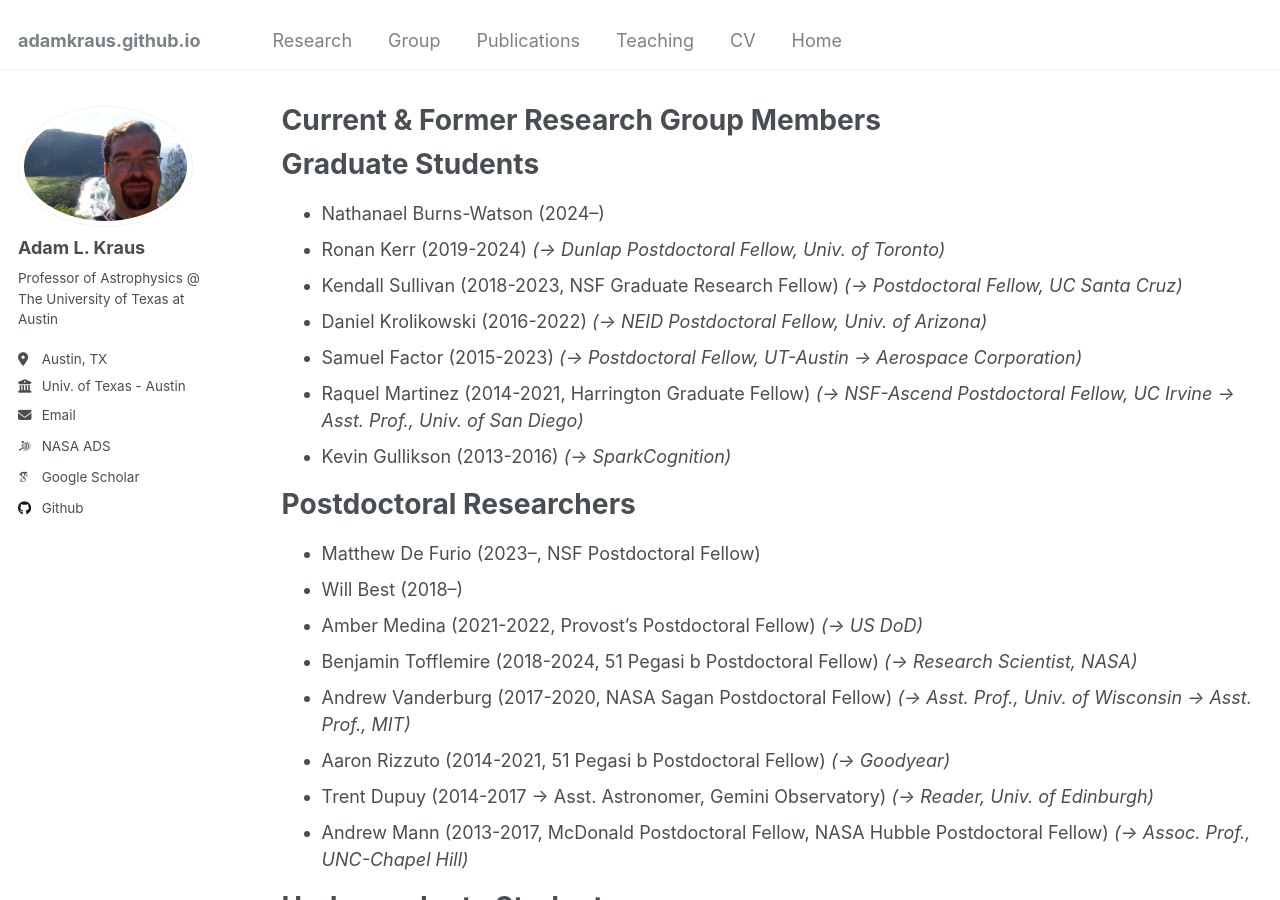
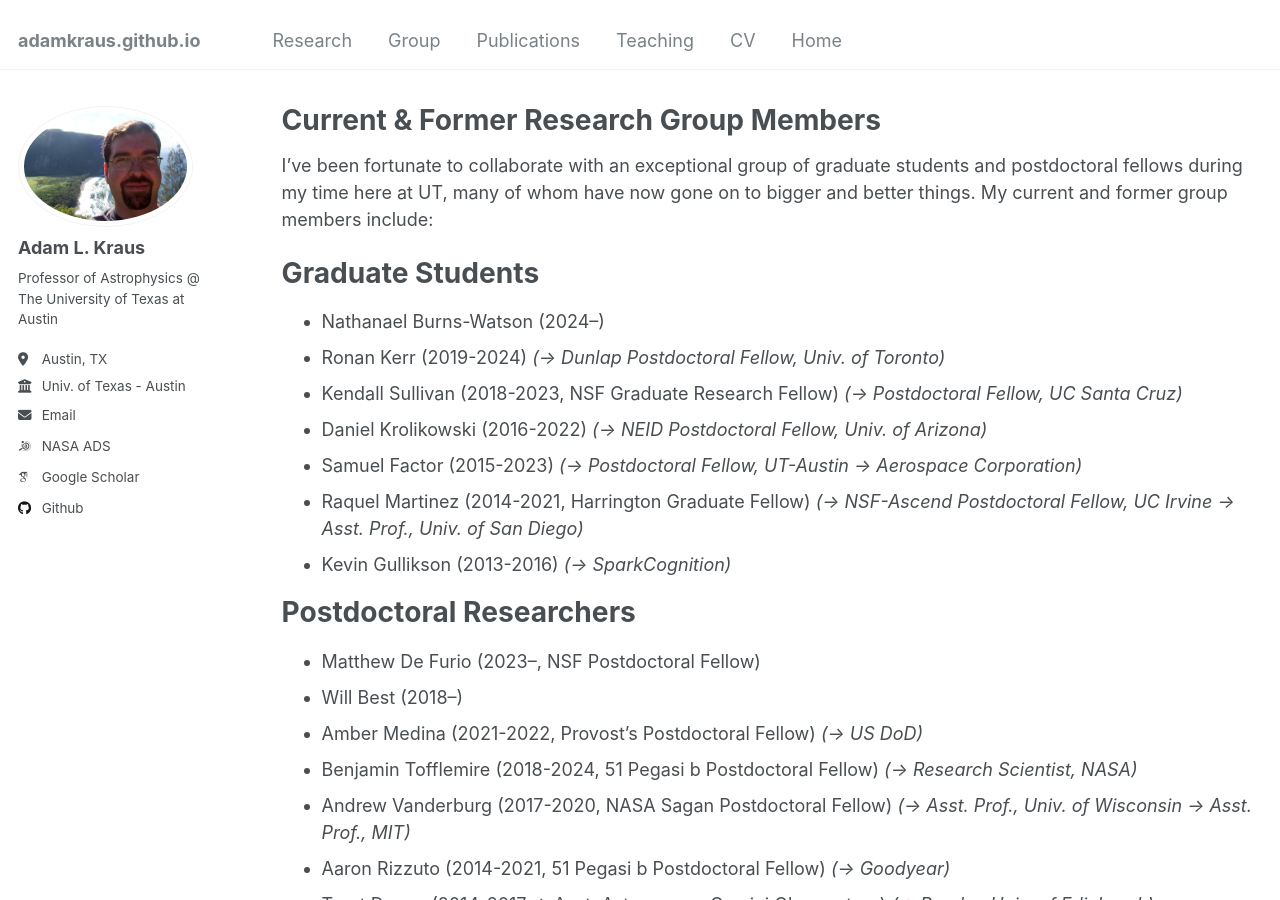
Before and after one commit to adamkraus/adamkraus.github.io, a Jekyll site: the page built from _pages/group.md, in a window 1280 px wide and 900 px high. Built offline with Jekyll 4.4.1, drawn with Linux system fonts in a browser that asks for light colours; some web fonts are replaced.

Commit message:
Update group.md

```diff
--- a/_pages/group.md
+++ b/_pages/group.md
@@ -8,6 +8,8 @@ redirect_from:
 ---
 
 {% include base_path %}
+
+I've been fortunate to collaborate with an exceptional group of graduate students and postdoctoral fellows during my time here at UT, many of whom have now gone on to bigger and better things. My current and former group members include:
 
 Graduate Students
 ======
```
